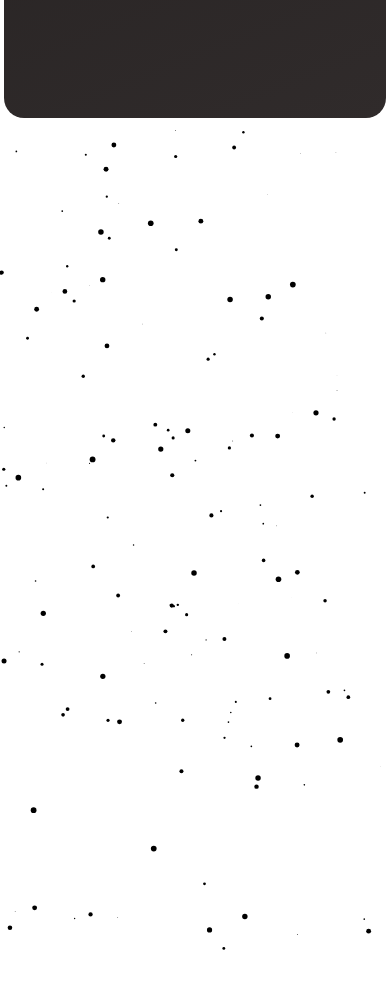
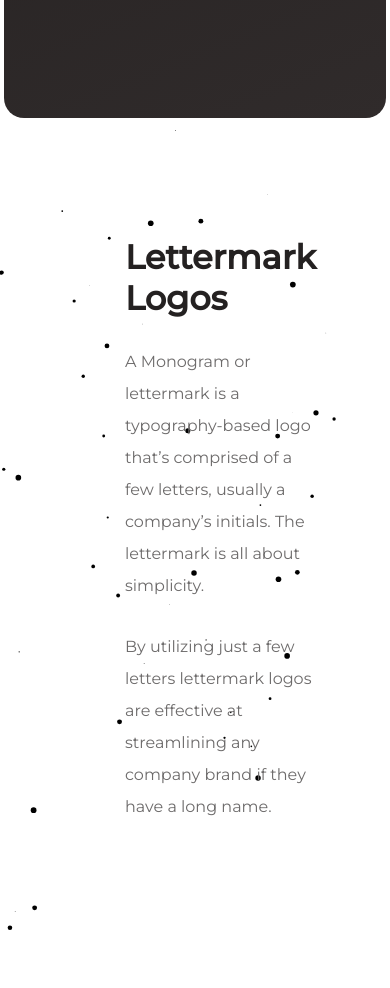
Before and after one commit to KushalUpreti/Nytelock, a React (Create React App) app: page / in a window 390 px wide. Shown: the part 1742-2730 px from the top of the page. Built offline with nearby package versions, Linux system fonts and the light colour scheme; grey boxes are pictures that could not be loaded.

Commit message:
Added the logo style text and image div and hooked the particle canvas to it

```diff
--- a/src/App.js
+++ b/src/App.js
@@ -3,6 +3,8 @@ import './App.css';
 import Header from './Components/Header/Header';
 import LogoStyleContainer from './Components/LogoStyleContainer/LogoStyleContainer';
 import Canvas from './Components/Canvas/Canvas';
+import TextContent from './Components/TextContent/TextContent';
+
 import { BrowserRouter } from 'react-router-dom';
 
 function App() {
@@ -26,11 +28,6 @@ function App() {
     } else {
       setScrollingDown(false);
     }
-    if (scrollRef.current > 80) {
-      setIsFixed(true);
-    } else {
-      setIsFixed(false);
-    }
     scrollRef.current = st;
   }
 
@@ -40,7 +37,7 @@ function App() {
         <Header scrollingDown={scrollingDown} isFixed={isFixed} />
         <section className="body-section">
           <LogoStyleContainer />
-          <Canvas totalParticles={150} />
+          <TextContent />
         </section>
 
       </div>
--- a/src/Components/Canvas/Canvas.css
+++ b/src/Components/Canvas/Canvas.css
@@ -1,5 +1,6 @@
 .canvas {
-  /* position: absolute;
+  position: absolute;
   top: 0;
-  left: 0; */
+  left: 0;
+  z-index: -1;
 }
--- a/src/Components/Canvas/Canvas.js
+++ b/src/Components/Canvas/Canvas.js
@@ -9,7 +9,7 @@ export default function Canvas(props) {
 
     useEffect(() => {
         const ctx = canvas.current.getContext('2d');
-        ctx.canvas.width = window.innerWidth;
+        ctx.canvas.width = window.innerWidth - 50;
         ctx.canvas.height = window.innerHeight;
 
         document.addEventListener('mousemove', (e) => { onMouseUpdate(e, ctx, canvas) }, false);
@@ -68,7 +68,7 @@ export default function Canvas(props) {
         if (this.x + this.size > canvas.width || this.x - this.size < 0) {
             this.dirX = - this.dirX;
         }
-        if (this.y + this.size > canvas.width || this.y - this.size < 0) {
+        if (this.y + this.size > canvas.height || this.y - this.size < 0) {
             this.dirY = - this.dirY;
         }
         this.x += this.dirX;
--- /dev/null
+++ b/src/Components/TextContent/TextContent.css
@@ -0,0 +1,64 @@
+@import url("https://fonts.googleapis.com/css2?family=Montserrat:wght@400&display=swap");
+
+.text-n-logo-container {
+  position: relative;
+  padding: 30px 0;
+  animation-name: text-n-logo-fade-in;
+  animation-duration: 1.3s;
+}
+
+.text-n-logo-container > .padded-textnlogo-container {
+  padding: 0 125px;
+}
+
+.text-n-logo-container
+  > .padded-textnlogo-container
+  > .flex-text-n-logo-container {
+  display: flex;
+  padding: 60px 0;
+  box-sizing: border-box;
+}
+
+.text-n-logo-container
+  > .padded-textnlogo-container
+  > .flex-text-n-logo-container
+  > .logo-text-content {
+  font-family: "Montserrat", sans-serif;
+}
+
+.logo-text-content h2 {
+  font-size: 2.1rem;
+  color: rgb(36, 33, 33);
+}
+
+.logo-text-content p {
+  color: rgb(109, 107, 107);
+  line-height: 2;
+  margin: 5px 0;
+}
+
+.text-n-logo-container
+  > .padded-textnlogo-container
+  > .flex-text-n-logo-container
+  > .logo-image-content {
+  display: flex;
+  align-items: center;
+  padding-left: 40px;
+}
+
+.text-n-logo-container
+  > .padded-textnlogo-container
+  > .flex-text-n-logo-container
+  > .logo-image-content
+  > img {
+  width: 100%;
+}
+
+@keyframes text-n-logo-fade-in {
+  0% {
+    opacity: 0;
+  }
+  100% {
+    opacity: 1;
+  }
+}
--- /dev/null
+++ b/src/Components/TextContent/TextContent.js
@@ -0,0 +1,21 @@
+import './TextContent.css';
+import Canvas from '../Canvas/Canvas';
+
+export default function TextContent(props) {
+    return <section className="text-n-logo-container">
+        <Canvas totalParticles={50} />
+        <div className="padded-textnlogo-container">
+            <div className="flex-text-n-logo-container">
+                <div className="logo-text-content">
+                    <h2>Lettermark Logos</h2>
+                    <p>A Monogram or lettermark is a typography-based logo that’s comprised of a few letters, usually a company’s initials. The lettermark is all about simplicity.</p>
+                    <br />
+                    <p>By utilizing just a few letters lettermark logos are effective at streamlining any company brand if they have a long name. </p>
+                </div>
+                <div className="logo-image-content">
+                    <img alt="logo-type-images" src="https://nytelock.com/wp-content/uploads/2021/03/Screen-Shot-2021-03-20-at-12.58.49-AM-1536x503.png" />
+                </div>
+            </div>
+        </div>
+    </section>
+}
```
